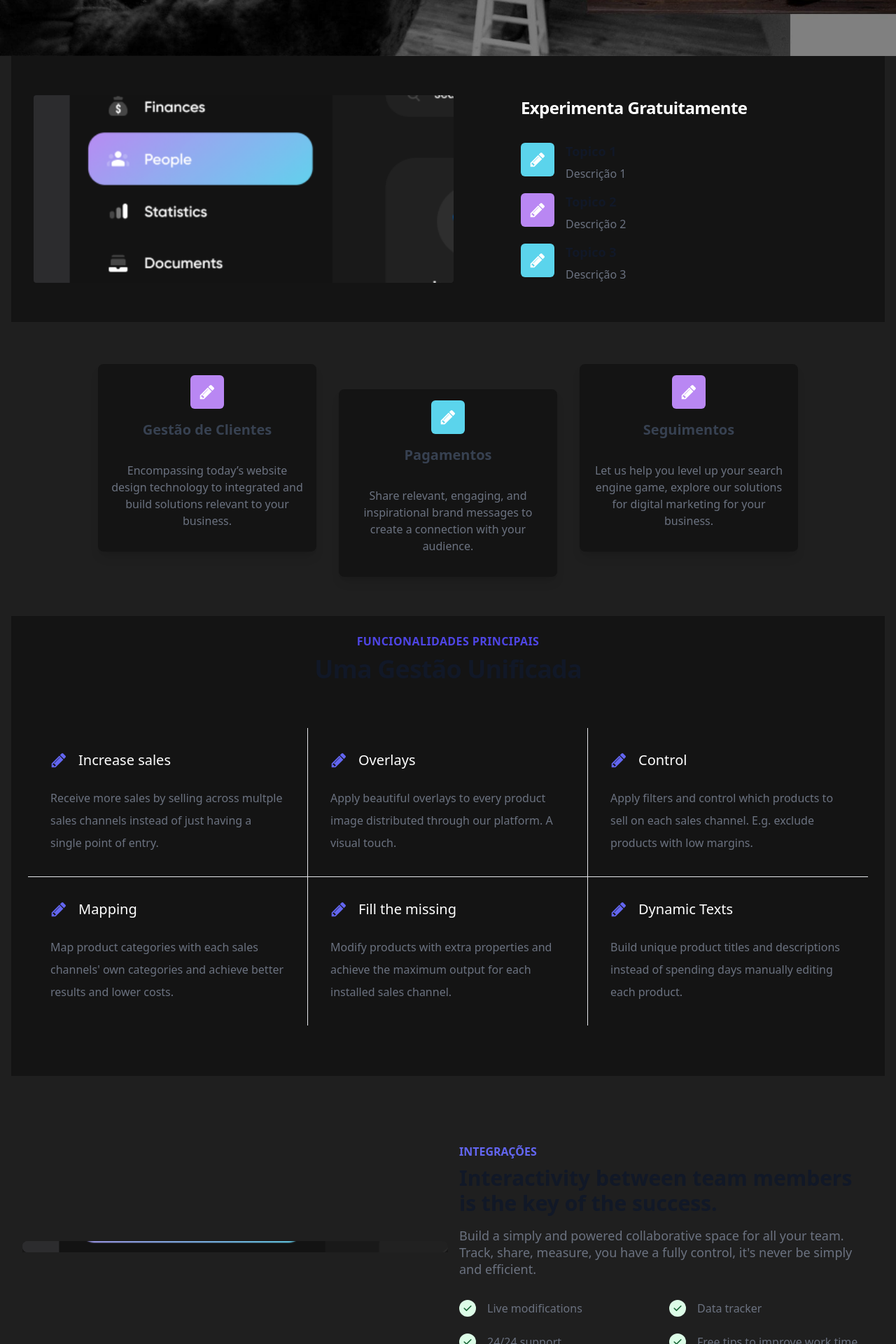
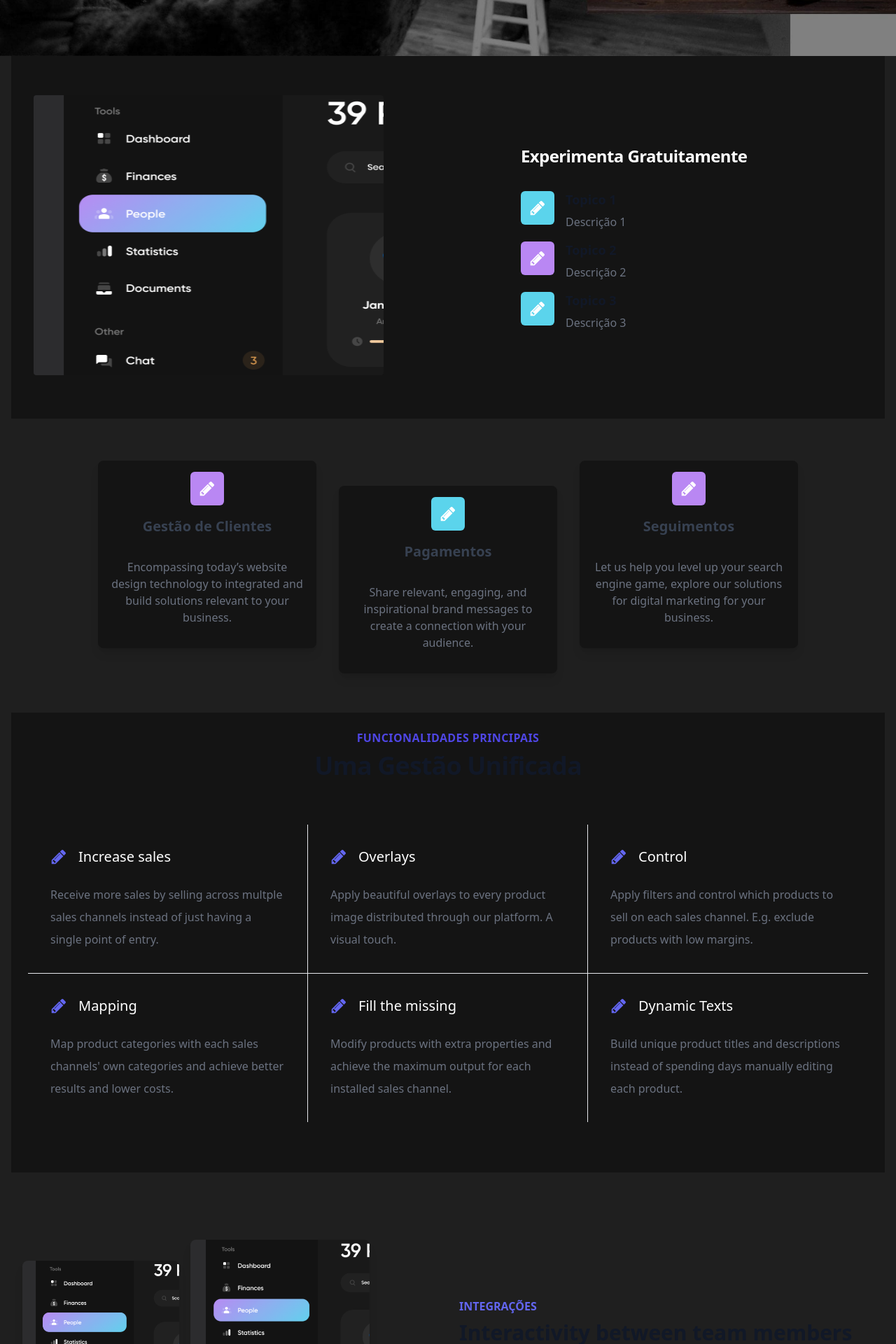
Before and after one commit to rafaeljesusaraiva/FotoGes-web, a Next.js app: page / in a window 1280 px wide. Shown: the part 720-2640 px from the top of the page at 70% size. Built offline with nearby package versions, Linux system fonts and the light colour scheme.

Commit message:
Imagens Início corrigidas

```diff
--- a/components/FeatureSection/TopicsWithFourImages.js
+++ b/components/FeatureSection/TopicsWithFourImages.js
@@ -100,42 +100,34 @@ export default function FeatureTopicsWithFourImages() {
               </li>
             </ul>
           </div>
-          <div className="mt-10 lg:-mx-4 relative relative-20 lg:mt-0 lg:col-start-1">
-            <div className="relative space-y-4">
+          <div className="mt-10 lg:-mx-4 relative relative-20 lg:mt-0 lg:col-start-1 h-full">
+            <div className="relative space-y-4 h-full">
               <div className="flex items-end justify-center lg:justify-start space-x-4">
-                <Image
-                  className="rounded-lg shadow-lg w-32 md:w-56"
+                <img
+                  className="rounded-lg shadow-lg w-32 md:w-56 min-h-min"
                   width="200"
                   src="/example-dashboard.png"
                   alt="1"
-                  layout="fill"
-                  objectFit="cover"
                 />
-                <Image
-                  className="rounded-lg shadow-lg w-40 md:w-64"
+                <img
+                  className="rounded-lg shadow-lg w-40 md:w-64 min-h-min"
                   width="260"
                   src="/example-dashboard.png"
                   alt="2"
-                  layout="fill"
-                  objectFit="cover"
                 />
               </div>
               <div className="flex items-start justify-center lg:justify-start space-x-4 ml-12">
-                <Image
-                  className="rounded-lg shadow-lg w-24 md:w-40"
+                <img
+                  className="rounded-lg shadow-lg w-24 md:w-40 min-h-min"
                   width="170"
                   src="/example-dashboard.png"
                   alt="3"
-                  layout="fill"
-                  objectFit="cover"
                 />
-                <Image
-                  className="rounded-lg shadow-lg w-32 md:w-56"
+                <img
+                  className="rounded-lg shadow-lg w-32 md:w-56 min-h-min"
                   width="200"
                   src="/example-dashboard.png"
                   alt="4"
-                  layout="fill"
-                  objectFit="cover"
                 />
               </div>
             </div>
--- a/components/FeatureSection/TopicsWithImage.js
+++ b/components/FeatureSection/TopicsWithImage.js
@@ -57,8 +57,9 @@ export default function FeatureTopicsWithImage({ coverImage, title, topics }) {
         <div className="mt-8 -mr-8 relative lg:mt-0 lg:col-start-1 h-full">
           <Image
             src={coverImage}
-            layout="fill"
-            objectFit="cover"
+            layout="fixed"
+            width="500"
+            height="400"
             alt="illustration"
             className="relative mx-auto shadow-lg rounded max-w-fit"
           />
```
